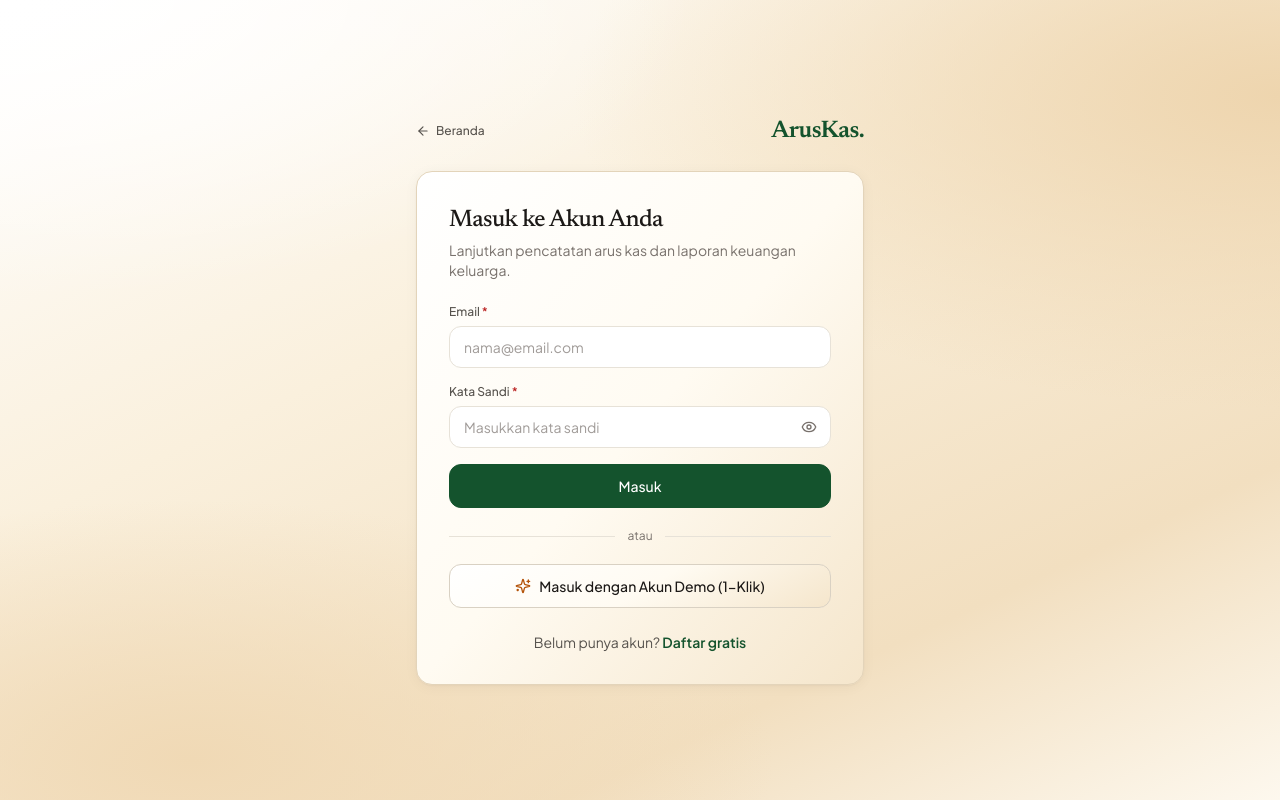
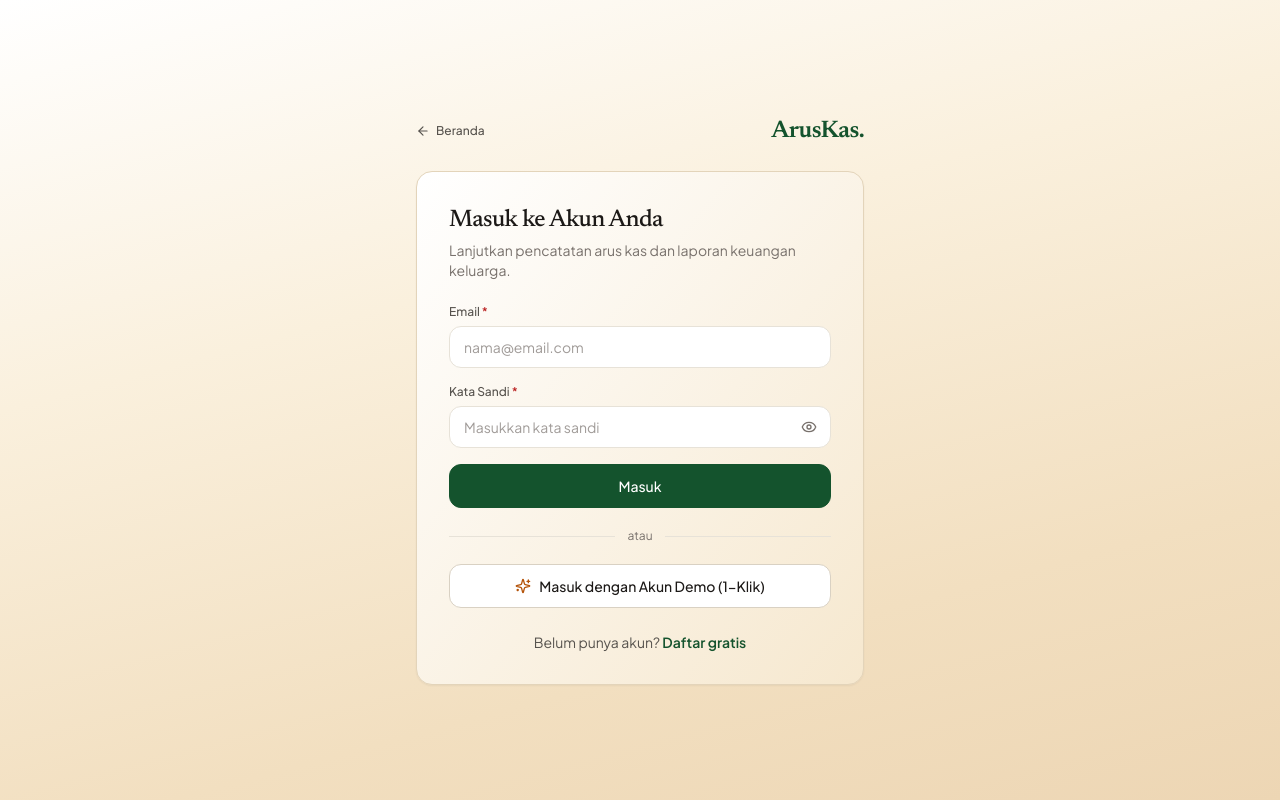
Before and after one commit to masudabdulghani764-lang/aruskas, a Next.js app: page /masuk in a window 1280 px wide. Built offline with nearby package versions, Linux system fonts and the light colour scheme.

Commit message:
perf: eliminate scroll frame drops by removing background-attachment fixed, backdrop-blur & heavy nested gradients

```diff
--- a/src/app/globals.css
+++ b/src/app/globals.css
@@ -2,7 +2,7 @@
 
 :root {
   --bg-canvas: #F5E9D3;
-  --bg-sheet: #FFFDF8;
+  --bg-sheet: #FFFDF9;
   --bg-subtle: #F2E2C4;
   --border-warm: #E3D4BA;
 
@@ -22,18 +22,18 @@
 
 @layer base {
   html {
-    scroll-behavior: smooth;
+    background-color: var(--bg-canvas);
   }
 
-  html,
   body {
     background-color: var(--bg-canvas);
-    background-image:
-      radial-gradient(ellipse 80% 55% at 0% 0%, #FFFFFF 0%, rgba(255, 255, 255, 0) 68%),
-      radial-gradient(ellipse 85% 60% at 100% 10%, #EED5AE 0%, rgba(238, 213, 174, 0) 65%),
-      radial-gradient(ellipse 70% 50% at 15% 95%, #F0D9B5 0%, rgba(240, 217, 181, 0) 65%),
-      linear-gradient(155deg, #FFFFFF 0%, #FAF0DD 38%, #F2DFC0 76%, #FDF8EE 100%);
-    background-attachment: fixed;
+    background-image: linear-gradient(
+      165deg,
+      #FFFFFF 0%,
+      #FAF0DD 36%,
+      #F2DFC0 74%,
+      #EDD6B4 100%
+    );
     color: var(--ink-primary);
     font-family: var(--font-plus-jakarta), system-ui, -apple-system, sans-serif;
     -webkit-font-smoothing: antialiased;
@@ -41,25 +41,25 @@
   }
 }
 
-/* Explicit semantic class + overrides for visible warm editorial Cream-to-White gradients */
-.bg-cream-canvas,
-.bg-\[\#F7F5F0\] {
+/* GPU-friendly single-layer warm Cream-to-White canvas (no background-attachment: fixed or stacked radial gradients) */
+.bg-cream-canvas {
   background-color: #F5E9D3;
-  background-image:
-    radial-gradient(ellipse 80% 55% at 0% 0%, #FFFFFF 0%, rgba(255, 255, 255, 0) 68%),
-    radial-gradient(ellipse 85% 60% at 100% 12%, #EED5AE 0%, rgba(238, 213, 174, 0) 65%),
-    radial-gradient(ellipse 70% 50% at 15% 95%, #F0D9B5 0%, rgba(240, 217, 181, 0) 65%),
-    linear-gradient(155deg, #FFFFFF 0%, #FAF0DD 38%, #F2DFC0 76%, #FDF8EE 100%);
+  background-image: linear-gradient(
+    165deg,
+    #FFFFFF 0%,
+    #FAF0DD 36%,
+    #F2DFC0 74%,
+    #EDD6B4 100%
+  );
 }
 
-.bg-\[\#FFFFFF\]:not(input):not(select):not(textarea) {
-  background-color: #FFFDF8;
-  background-image: linear-gradient(150deg, #FFFFFF 0%, #FFFBF2 52%, #F5E6CC 100%);
+/* Lightweight solid warm tones for nested chips/badges/rows so scrolling stays at a locked 60-120fps */
+.bg-\[\#F7F5F0\] {
+  background-color: #F6EAD4;
 }
 
 .bg-\[\#FAF8F4\] {
-  background-color: #FAF0DD;
-  background-image: linear-gradient(145deg, #FFFFFF 0%, #F9EEDB 55%, #EEDAB9 100%);
+  background-color: #FAF1E0;
 }
 
 .tnum {
--- a/src/components/app-shell.tsx
+++ b/src/components/app-shell.tsx
@@ -205,9 +205,9 @@ export function AppShell({
 
   return (
     <QuickAddContext.Provider value={contextValue}>
-      <div className="min-h-screen bg-cream-canvas text-[#1C1917]">
-        {/* Top Desktop & Mobile Header */}
-        <header className="no-print sticky top-0 z-30 border-b border-[#E3D4BA] bg-gradient-to-r from-[#FFFFFF]/95 via-[#FCF3E2]/95 to-[#F4E4C6]/95 backdrop-blur-xs">
+      <div className="min-h-screen text-[#1C1917]">
+        {/* Top Desktop & Mobile Header (opaque GPU layer — zero backdrop-filter scroll lag) */}
+        <header className="no-print sticky top-0 z-30 transform-gpu border-b border-[#E3D4BA] bg-gradient-to-r from-[#FFFFFF] via-[#FCF3E2] to-[#F4E4C6]">
           <div className="mx-auto flex h-16 max-w-[1200px] items-center justify-between gap-3 px-4 sm:px-6">
             <div className="flex items-center gap-7">
               <Link
@@ -376,7 +376,7 @@ export function AppShell({
         {/* Mobile Bottom Navigation Bar (5 tabs + quick `+` button) */}
         <nav
           aria-label="Navigasi seluler"
-          className="no-print fixed inset-x-0 bottom-0 z-30 border-t border-[#E3D4BA] bg-gradient-to-r from-[#FFFFFF]/95 via-[#FCF3E2]/95 to-[#F4E4C6]/95 pb-[env(safe-area-inset-bottom)] backdrop-blur-xs md:hidden"
+          className="no-print fixed inset-x-0 bottom-0 z-30 transform-gpu border-t border-[#E3D4BA] bg-gradient-to-r from-[#FFFFFF] via-[#FCF3E2] to-[#F4E4C6] pb-[env(safe-area-inset-bottom)] md:hidden"
         >
           <div className="grid grid-cols-6 items-center h-16 px-1">
             {NAV_ITEMS.slice(0, 2).map((item) => {
--- a/src/components/dashboard-client.tsx
+++ b/src/components/dashboard-client.tsx
@@ -632,12 +632,14 @@ export function DashboardClient({
         </div>
       )}
 
-      {/* Hero Balance Sheet — Deep Botanical Forest & Warm Gold Focal Card */}
-      <div className="relative overflow-hidden rounded-3xl border border-[#245A3E] bg-gradient-to-br from-[#14532D] via-[#113B26] to-[#0D2E1D] p-6 sm:p-8 text-[#FAF8F4] shadow-[0_14px_34px_rgba(20,83,45,0.18)]">
-        <div
-          aria-hidden="true"
-          className="pointer-events-none absolute -right-16 -top-16 h-56 w-56 rounded-full bg-[#E5B869]/15 blur-2xl"
-        />
+      {/* Hero Balance Sheet — Deep Botanical Forest & Warm Gold Focal Card (zero blur filter cost) */}
+      <div
+        className="relative overflow-hidden rounded-3xl border border-[#245A3E] p-6 sm:p-8 text-[#FAF8F4] shadow-sm"
+        style={{
+          backgroundImage:
+            "radial-gradient(circle at 92% 12%, rgba(229, 184, 105, 0.22) 0%, rgba(229, 184, 105, 0) 55%), linear-gradient(135deg, #14532D 0%, #113B26 55%, #0D2E1D 100%)",
+        }}
+      >
         <div className="relative flex flex-col gap-5 lg:flex-row lg:items-center lg:justify-between">
           <div className="space-y-3">
             <div className="flex flex-wrap items-center gap-2.5">
@@ -860,7 +862,7 @@ export function DashboardClient({
 
         <div className="h-[270px] w-full">
           {chartMounted ? (
-            <ResponsiveContainer width="100%" height="100%">
+            <ResponsiveContainer width="100%" height="100%" debounce={150}>
               <BarChart
                 data={data.monthlySeries}
                 margin={{ top: 8, right: 8, left: 4, bottom: 0 }}
@@ -895,6 +897,7 @@ export function DashboardClient({
                   fill="#15803D"
                   radius={[6, 6, 0, 0]}
                   maxBarSize={32}
+                  isAnimationActive={false}
                 />
                 <Bar
                   dataKey="expense"
@@ -902,6 +905,7 @@ export function DashboardClient({
                   fill="#B91C1C"
                   radius={[6, 6, 0, 0]}
                   maxBarSize={32}
+                  isAnimationActive={false}
                 />
               </BarChart>
             </ResponsiveContainer>
--- a/src/components/reports-client.tsx
+++ b/src/components/reports-client.tsx
@@ -185,7 +185,7 @@ function CategoryBreakdownPanel({
           {/* Donut Ring Chart + Proportion Bars */}
           <div className="grid grid-cols-1 items-center gap-4 sm:grid-cols-12">
             <div className="no-print mx-auto h-36 w-36 sm:col-span-4">
-              <ResponsiveContainer width="100%" height="100%">
+              <ResponsiveContainer width="100%" height="100%" debounce={150}>
                 <PieChart>
                   <Pie
                     data={items}
@@ -196,6 +196,7 @@ function CategoryBreakdownPanel({
                     paddingAngle={2}
                     stroke="#FFFDF8"
                     strokeWidth={2}
+                    isAnimationActive={false}
                   >
                     {items.map((item) => (
                       <Cell
--- a/src/components/ui/primitives.tsx
+++ b/src/components/ui/primitives.tsx
@@ -102,12 +102,11 @@ export function Card({
   return (
     <div
       className={cn(
-        "rounded-2xl border border-[#E3D4BA] shadow-[0_2px_14px_rgba(28,25,23,0.045),0_1px_2px_rgba(28,25,23,0.03)] transition-all duration-150",
+        "rounded-2xl border border-[#E3D4BA] shadow-xs transition-colors duration-150",
         subtle
-          ? "bg-gradient-to-br from-[#FFFDF8] via-[#F7EBD5] to-[#EED8B6]"
-          : "bg-gradient-to-br from-[#FFFFFF] via-[#FFFBF2] to-[#F5E6CC]",
-        interactive &&
-          "hover:border-[#C8B493] hover:shadow-[0_8px_24px_rgba(20,83,45,0.07)]",
+          ? "bg-gradient-to-br from-[#FFFDF8] to-[#EFE0C6]"
+          : "bg-gradient-to-br from-[#FFFFFF] to-[#F6E8CF]",
+        interactive && "hover:border-[#C8B493]",
         CARD_PADDING[padding],
         className
       )}
```
Also changed, not shown: 1 other file (tests, documents, lock files or other folders).
